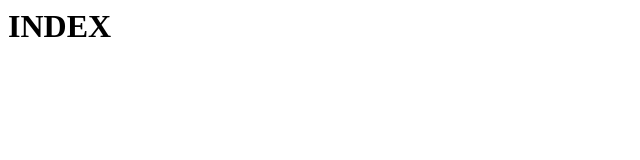
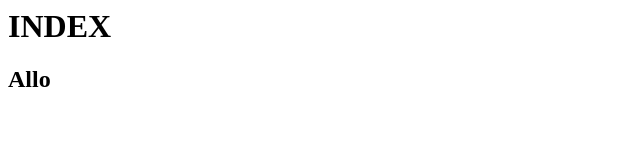
Before and after one commit to OmarSdt-EC/essaiFix, a plain HTML site: page index.html in a window 1280 px wide. Shown: the full height of the page, 0-640 px from the left. Drawn offline with Linux system fonts and the light colour scheme.

Commit message:
index modifie

```diff
--- a/index.html
+++ b/index.html
@@ -8,6 +8,7 @@
 <body>
 
     <h1> INDEX </h1>
+    <h2> Allo </h2>
 
 </body>
 </html>
```
